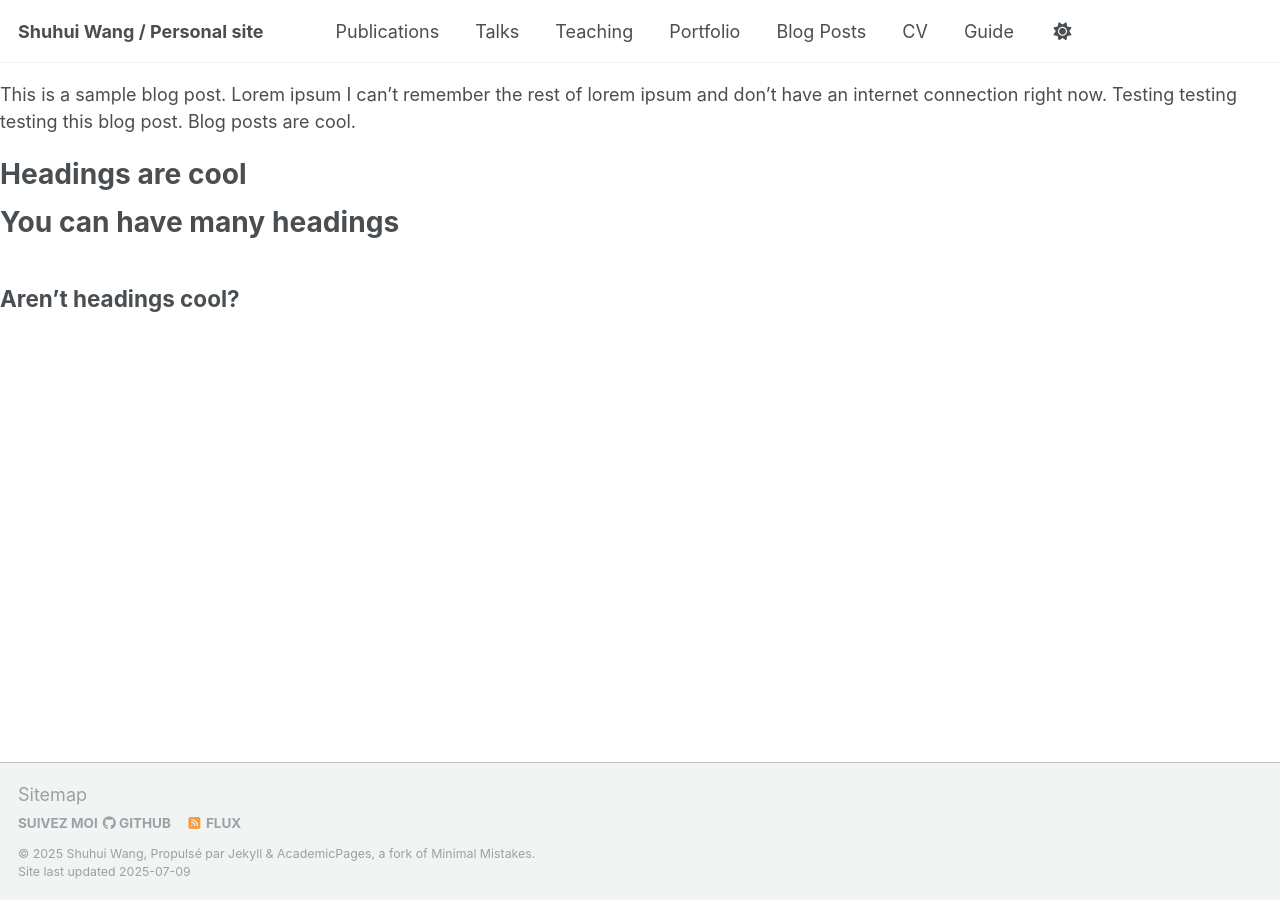
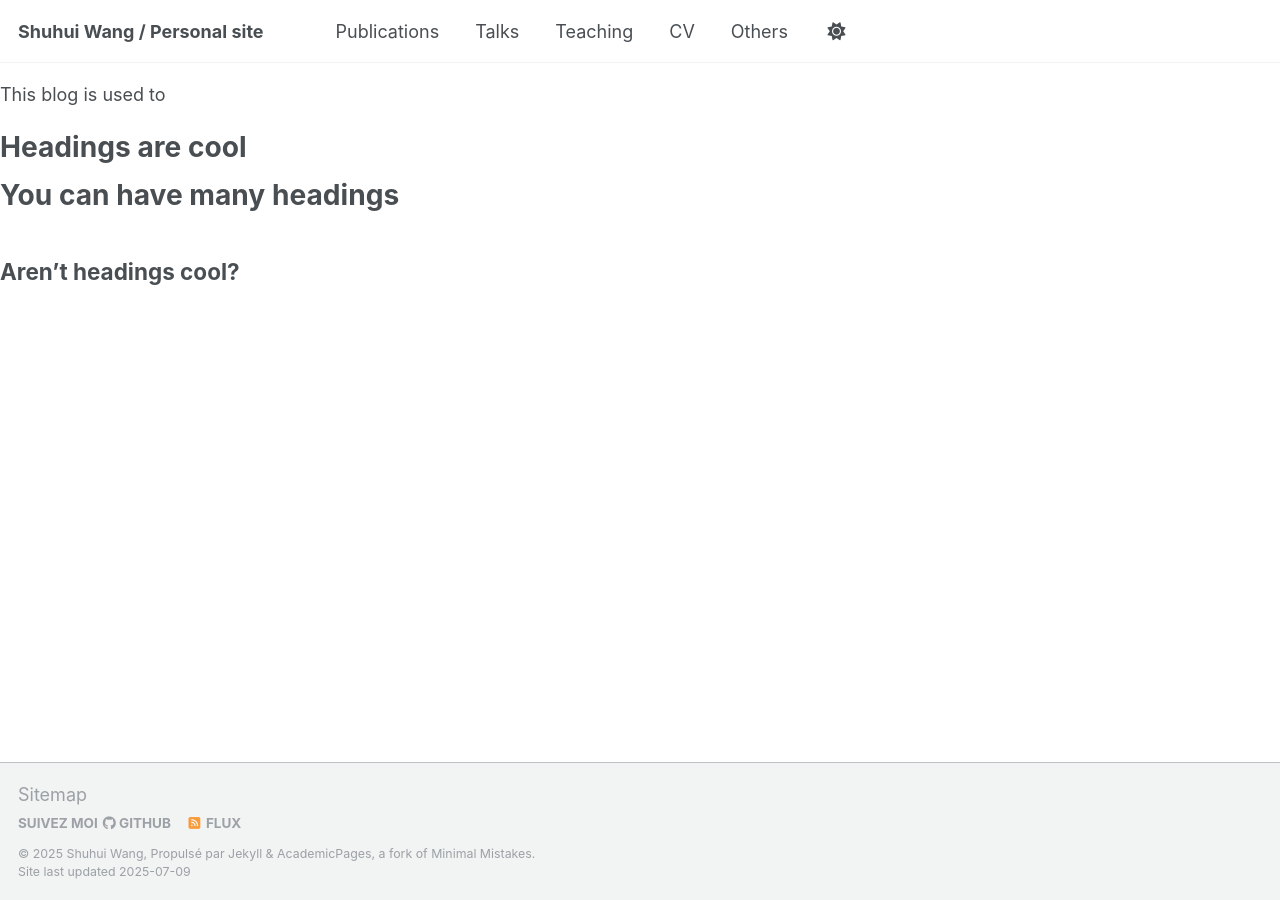
Before and after one commit to shuhuiwang1/shuhuiwang1.github.io, a Jekyll site: the page built from _posts/2012-08-14-blog-post-1.md, in a window 1280 px wide. Built offline with Jekyll 4.4.1, drawn with Linux system fonts in a browser that asks for light colours; our own code applies the rules of GitHub Pages for plain Markdown files; a script that is not in the unit is left out.

Commit message:
remove some parts

```diff
--- a/_data/navigation.yml
+++ b/_data/navigation.yml
@@ -17,11 +17,11 @@ main:
   - title: "Teaching"
     url: /teaching/
 
-  - title: "Portfolio"
-    url: /portfolio/
+  # - title: "Portfolio"
+  #   url: /portfolio/
 
-  - title: "Blog Posts"
-    url: /year-archive/
+  # - title: "Blog Posts"
+  #   url: /year-archive/
 
   - title: "CV"
     url: /cv/
@@ -29,5 +29,5 @@ main:
   # - title: "CV"
   #   url: /cv-json/
 
-  - title: "Guide"
+  - title: "Others"
     url: /markdown/
--- a/_posts/2012-08-14-blog-post-1.md
+++ b/_posts/2012-08-14-blog-post-1.md
@@ -3,12 +3,12 @@ title: 'Blog Post number 1'
 date: 2012-08-14
 permalink: /posts/2012/08/blog-post-1/
 tags:
-  - cool posts
-  - category1
-  - category2
+  - Machine Learning
+  - PR-AUC
+
 ---
 
-This is a sample blog post. Lorem ipsum I can't remember the rest of lorem ipsum and don't have an internet connection right now. Testing testing testing this blog post. Blog posts are cool.
+This blog is used to
 
 Headings are cool
 ======
```
